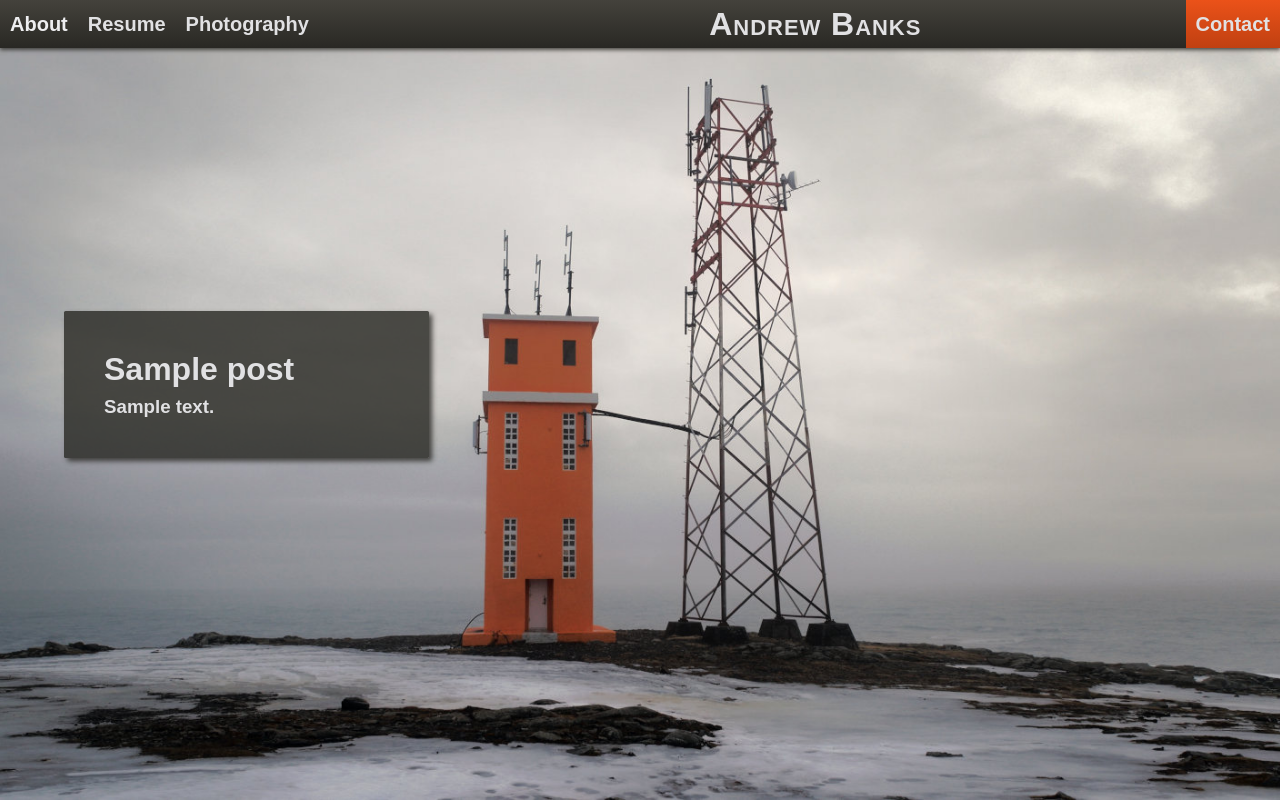
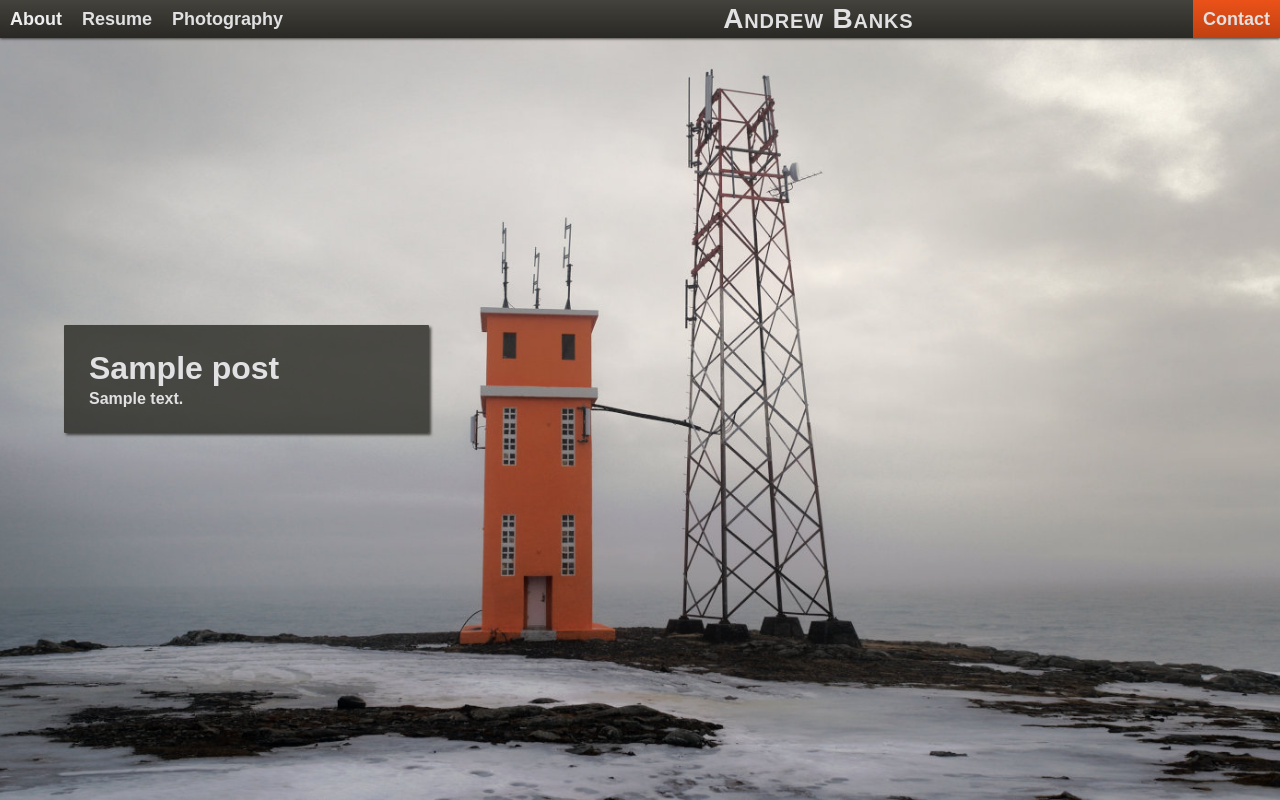
Before and after one commit to amgbanks/amgbanks-website, a Django app: page / in a window 1280 px wide. Run offline with Django 3.2, Linux system fonts and the light colour scheme; tables that the repository leaves empty hold one stand-in row (values such as "Sample post").

Commit message:
Refactored to use rem units instead of em units

```diff
--- a/website/static/css/sass/_variables.sass
+++ b/website/static/css/sass/_variables.sass
@@ -2,7 +2,6 @@
 
 // colors
 $dark: #292824
-//$light: lighten(#b2b0b3, 15%)
 $light: lighten(#abadb3, 20%)
 $accent: #c04011
 
--- a/website/static/css/style.css
+++ b/website/static/css/style.css
@@ -2,27 +2,27 @@
   from {
     height: 0; }
   to {
-    height: 7.5em; } }
+    height: 10rem; } }
 @-moz-keyframes name {
   from {
     height: 0; }
   to {
-    height: 7.5em; } }
+    height: 10rem; } }
 @-ms-keyframes name {
   from {
     height: 0; }
   to {
-    height: 7.5em; } }
+    height: 10rem; } }
 @-o-keyframes name {
   from {
     height: 0; }
   to {
-    height: 7.5em; } }
+    height: 10rem; } }
 @keyframes name {
   from {
     height: 0; }
   to {
-    height: 7.5em; } }
+    height: 10rem; } }
 @-webkit-keyframes fadeIn {
   from {
     opacity: 0; }
@@ -51,23 +51,23 @@
 .nav-container {
   grid-row: 1;
   width: 100%;
+  line-height: 1;
   background-image: -webkit-linear-gradient(#4b4942, #292824);
   background-image: -moz-linear-gradient(#4b4942, #292824);
   background-image: -ms-linear-gradient(#4b4942, #292824);
   background-image: -o-linear-gradient(#4b4942, #292824);
   background-image: linear-gradient(#4b4942, #292824);
-  box-shadow: 0 0.1em 0.25em rgba(41, 40, 36, 0.8);
+  box-shadow: 0 0.1rem 0.25rem rgba(41, 40, 36, 0.8);
   z-index: 9999; }
 
 nav {
-  max-width: 1720px;
   margin: 0 auto;
   display: grid;
   grid-template-columns: 2fr auto 1fr; }
   nav a {
     text-decoration: none;
     color: #e1e1e3;
-    font-size: 1.25em;
+    font-size: 1.4rem;
     font-weight: bold; }
     nav a:hover {
       color: #eeeef0; }
@@ -78,20 +78,21 @@ nav {
   display: none;
   grid-area: 2/1/2/-1;
   transition: height 0.25s;
+  padding: 0.05rem 0;
   text-align: center; }
   .nav-menu a {
     color: #292824;
-    padding: 0.125em 0 0.125em 0; }
+    padding: 0.5rem 0; }
 
 .logo {
   grid-column: 1;
   grid-row: 1;
   margin: auto auto auto 0;
-  padding: 0.1em 0.25em 0.1em 0.25em;
-  font-size: 2em;
+  padding: 0.5rem 1rem;
+  font-size: 2.4rem;
   font-variant: small-caps;
   font-weight: bold;
-  letter-spacing: 0.03em; }
+  letter-spacing: 0.08rem; }
 
 .chevron-menu {
   grid-column: 3;
@@ -233,10 +232,10 @@ nav {
     flex-flow: column;
     justify-content: flex-start;
     align-items: flex-start;
-    padding: 2.5em;
+    padding: 2.5rem;
     color: #292824; }
   .welcome h1 {
-    padding-bottom: 0.25em; }
+    padding-bottom: 0.25rem; }
 
 @media only screen and (min-width: 568px) {
   .home-content {
@@ -258,8 +257,8 @@ nav {
       color: #e1e1e3;
       height: auto;
       width: 60vw;
-      border-radius: 0.1em;
-      box-shadow: 0.2em 0.2em 0.3em rgba(41, 40, 36, 0.8);
+      border-radius: 0.1rem;
+      box-shadow: 0.2rem 0.2rem 0.3rem rgba(41, 40, 36, 0.8);
       justify-content: center; } }
 @media only screen and (orientation: landscape) and (min-width: 1024px) {
   .welcome {
@@ -274,6 +273,9 @@ nav {
   padding: 0;
   margin: 0; }
 
+html {
+  font-size: 62.5%; }
+
 html,
 body {
   height: 100%;
@@ -285,6 +287,18 @@ body {
   body ::selection {
     background: #c04011;
     color: #fbfbfc; }
+  body h1 {
+    font-size: 3.2rem; }
+  body h2 {
+    font-size: 2.4rem; }
+  body h3 {
+    font-size: 1.875rem; }
+  body h4 {
+    font-size: 1.6rem; }
+  body h5 {
+    font-size: 1.325rem; }
+  body h6 {
+    font-size: 1.06rem; }
 
 .main-content {
   height: 100%;
--- a/website/templates/website/home.html
+++ b/website/templates/website/home.html
@@ -8,7 +8,7 @@
     <div class="welcome">
         <div class="welcome-wrapper">
             <h1 class="welcome-title">{{ welcome.title }}</h1>
-            <h3 class="welcome-text">{{ welcome.text }}</h3>
+            <h4 class="welcome-text">{{ welcome.text }}</h4>
         </div>
     </div>
 
```
Also changed, not shown: other parts of website/static/css/style.css (+14 -16 lines), website/static/css/sass/_home.sass (+4 -4 lines), website/static/css/sass/_navbar.sass (+22 -26 lines), website/static/css/sass/base.sass (+16 -0 lines), 1 other file.
